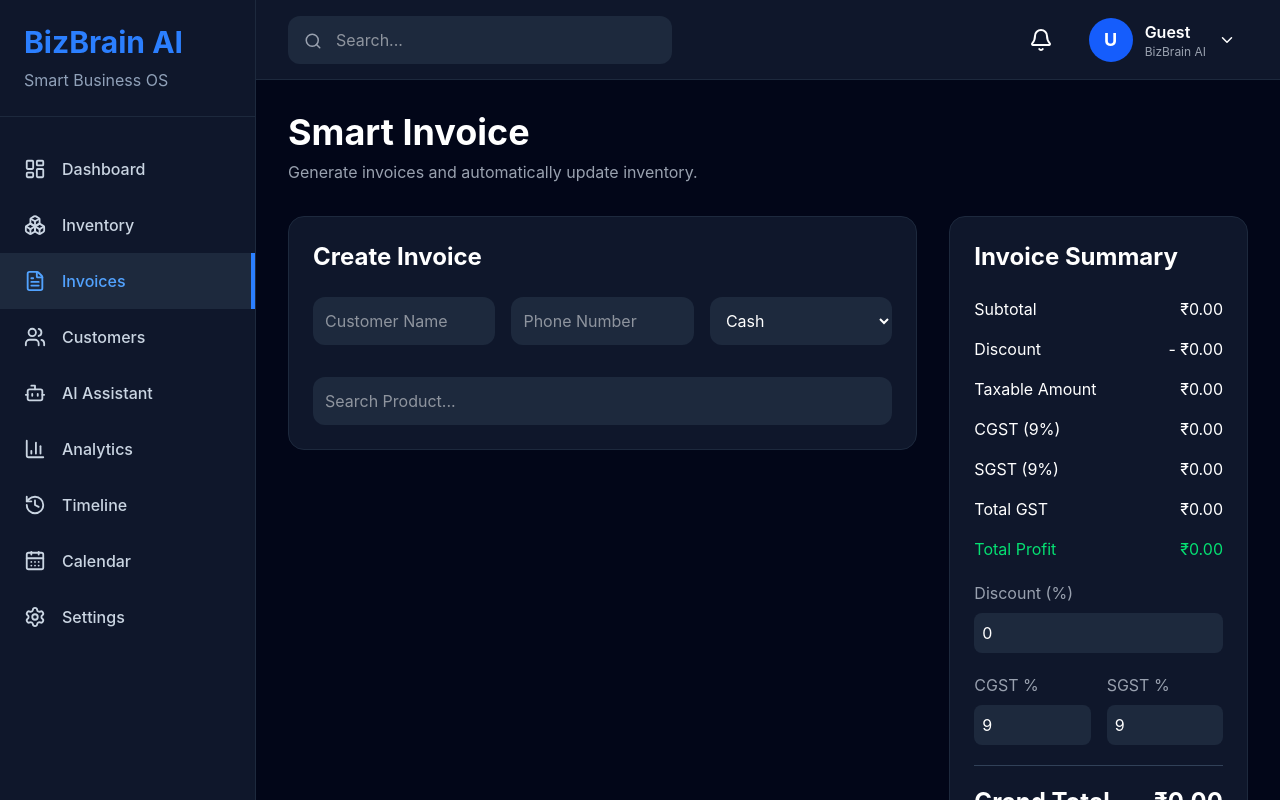
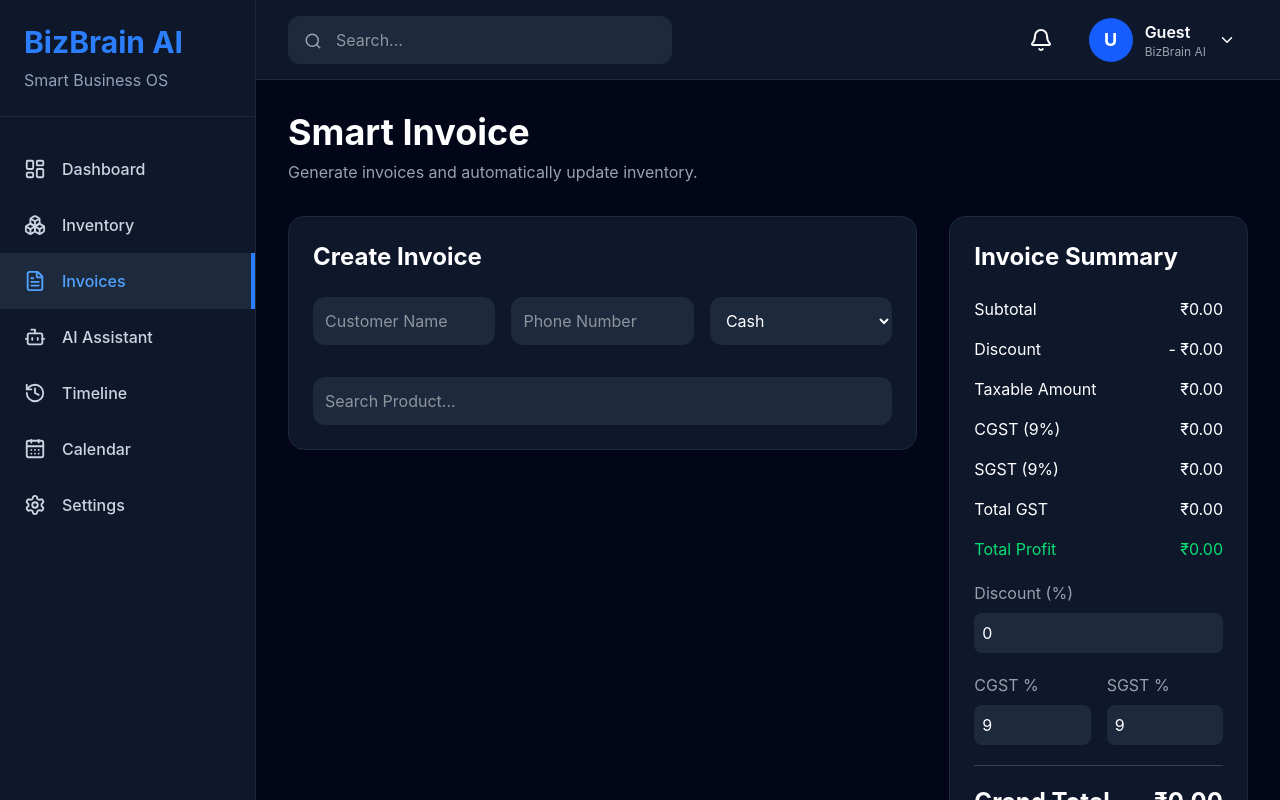
Before and after one commit to SauravBuilds18/bizbrain-ai, a React (Vite) app: page /invoices in a window 1280 px wide. Shown: the top 800 px of the page. Built offline with nearby package versions, Linux system fonts and the light colour scheme.

Commit message:
Removed Customers and Analytics from sidebar

```diff
--- a/src/components/layout/Sidebar.jsx
+++ b/src/components/layout/Sidebar.jsx
@@ -27,21 +27,14 @@
     icon: FileText,
     path: "/invoices",
   },
-  {
-    title: "Customers",
-    icon: Users,
-    path: "/customers",
-  },
+
   {
     title: "AI Assistant",
     icon: Bot,
     path: "/ai",
   },
-  {
-    title: "Analytics",
-    icon: BarChart3,
-    path: "/analytics",
-  },
+
+
   {
   title: "Timeline",
   icon: History,
```
